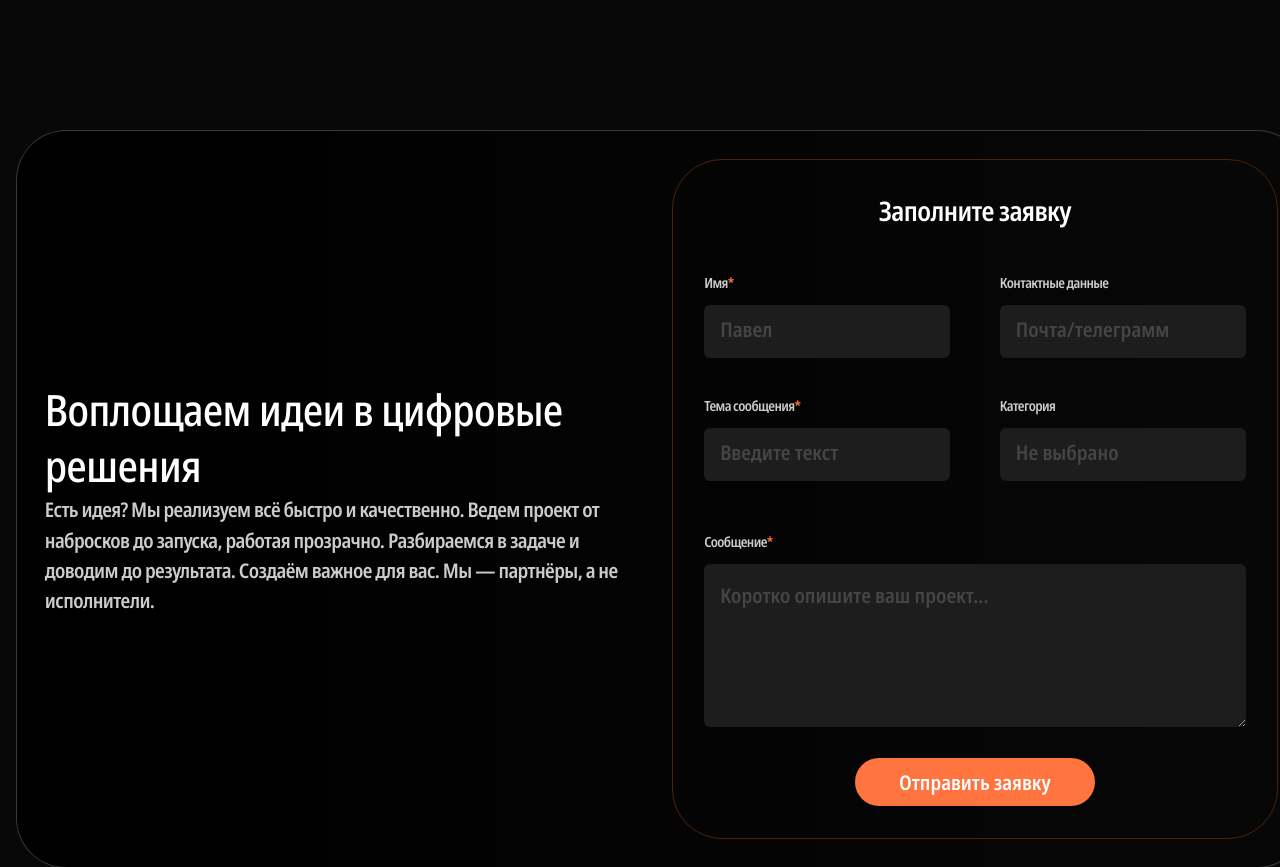
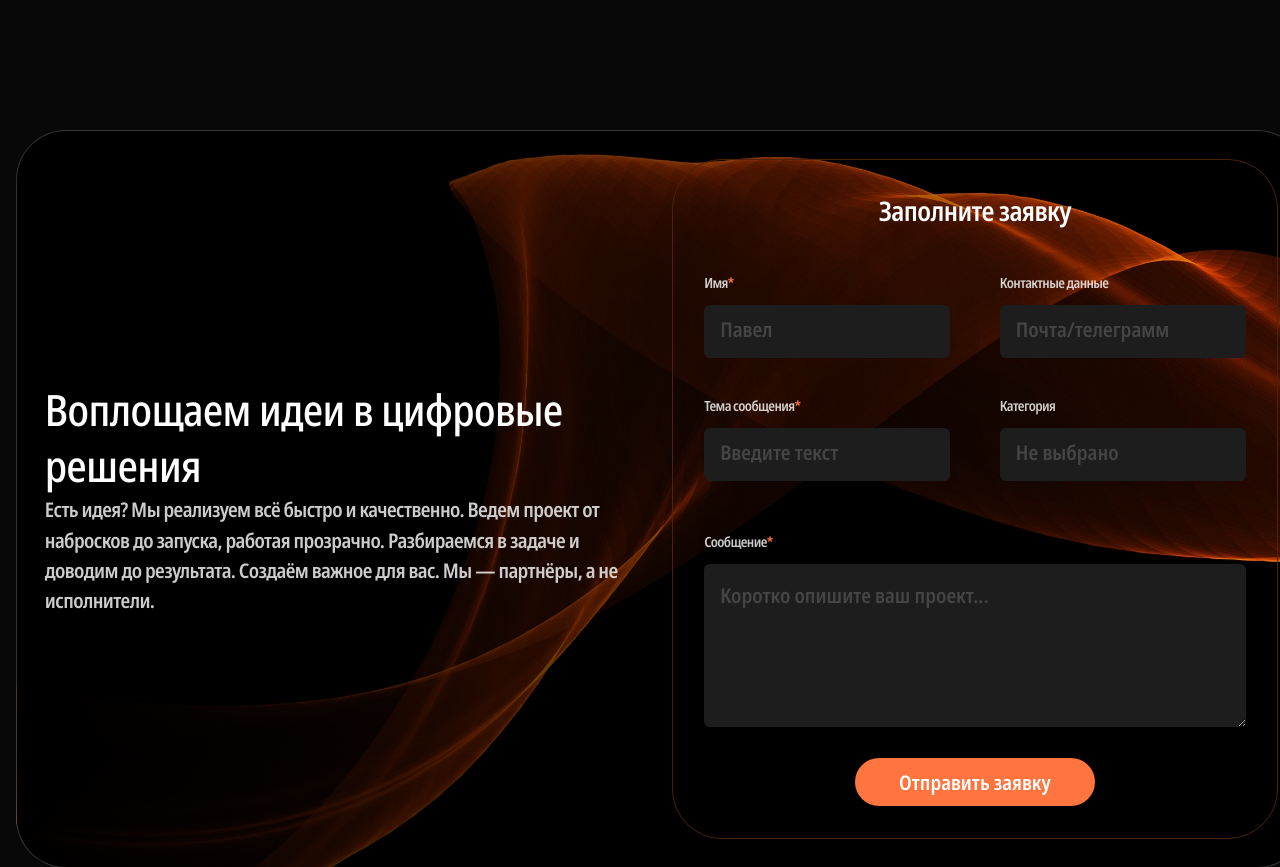
Before and after one commit to OlgaDjura/wido-lending, a website with bundled scripts: page index.html in a window 1280 px wide. Shown: the part 5220-6087 px from the top of the page. Built offline with nearby package versions, Linux system fonts and the light colour scheme; files whose address does not match are found by name.

Commit message:
пути

```diff
--- a/assets/scss/components/_development-section.scss
+++ b/assets/scss/components/_development-section.scss
@@ -54,7 +54,7 @@
         padding: rem(28);
         width: 100%;
         background: linear-gradient(270.00deg, rgba(0, 0, 0, 0),rgba(0, 0, 0, 1) 100%),
-        url(form-backgraund-copy.jpg) ;
+        url(../images/form-backgraund-copy.jpg) ;
         background-size: cover;       /* картинка растягивается на весь контейнер */
         background-position: center;  /* центрирует картинку */
         background-repeat: no-repeat; /* чтобы не повторялась */
```
Also changed, not shown: assets/scss/main.css.
